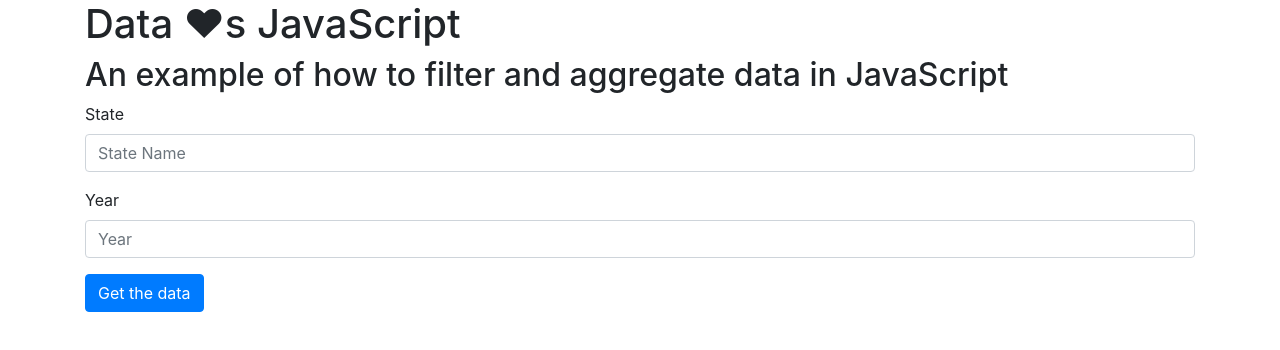
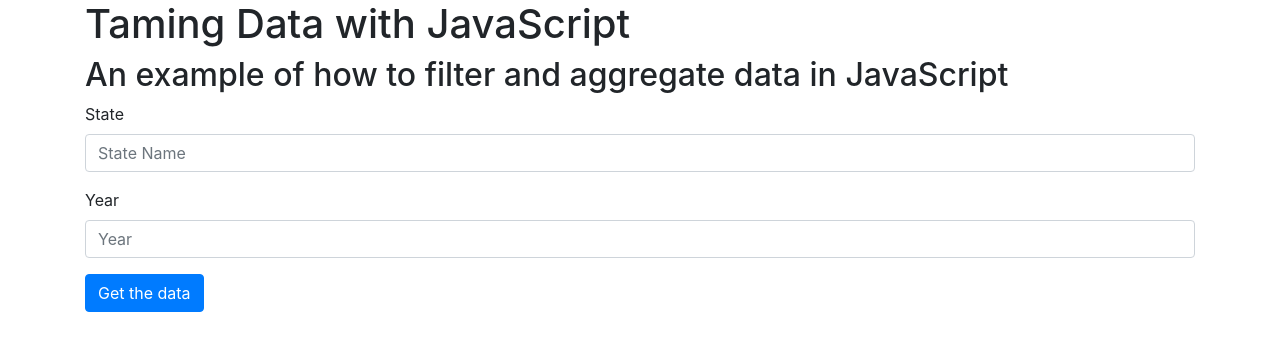
Before and after one commit to ignoreintuition/tamingData, a plain HTML site: page index.html in a window 1280 px wide. Drawn offline with nearby package versions, Linux system fonts and the light colour scheme.

Commit message:
fixed Typos

```diff
--- a/index.html
+++ b/index.html
@@ -9,7 +9,7 @@
 </head>
 <body>
   <div class="container">
-    <h1>Data ♥s JavaScript</h1>
+    <h1>Taming Data with JavaScript</h1>
     <h2> An example of how to filter and aggregate data in JavaScript </h2>
     <form>
       <div class="form-group">
--- a/preprocess/index.js
+++ b/preprocess/index.js
@@ -1,5 +1,5 @@
 // index.js
-// written as part of the data loves javascript article for ALA.
+// written as part of the Taming Data with JavaScript article for ALA.
 const fs = require('fs');
 var aggregateData = []; // aggregateData is where we are going to store the data after it is rolled up
 
```
